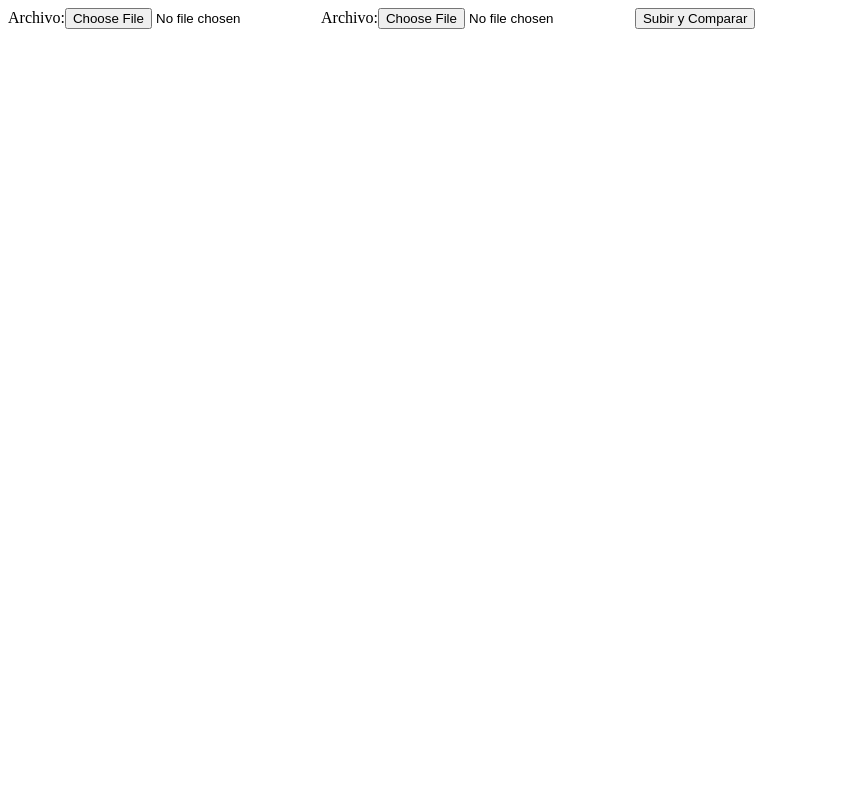
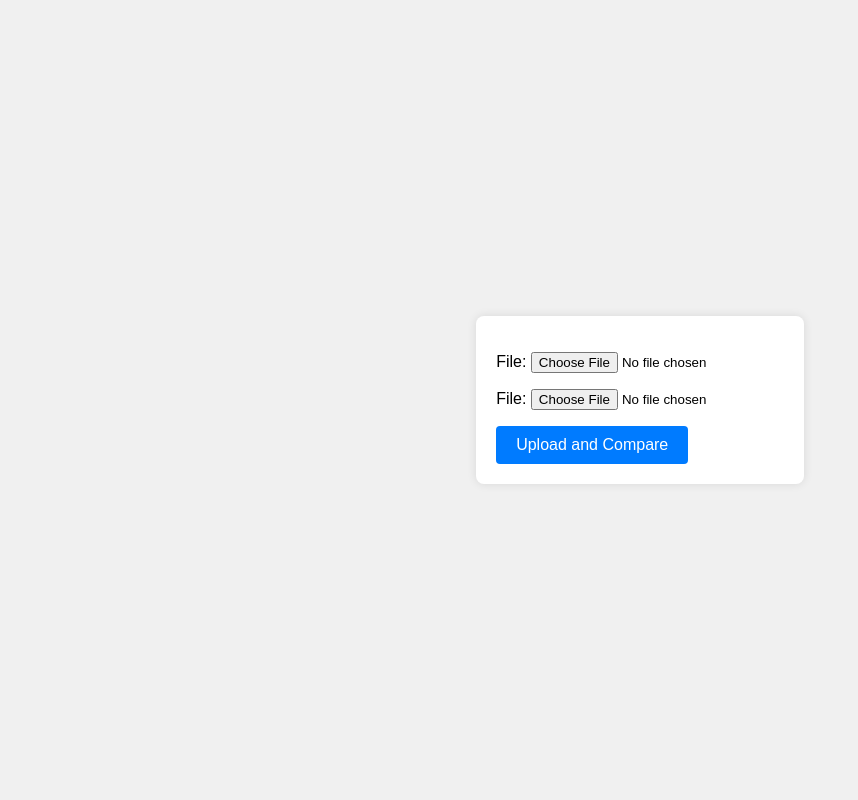
Before and after one commit to nose-cs/SRI-Plagiarism-Detection, a Django app: page / in a window 1280 px wide. Shown: the whole page, without its empty margins (0-858 px from the left). Run offline with Django 3.2, Linux system fonts and the light colour scheme.

Commit message:
gui improve

```diff
--- a/src/gui/detection/forms.py
+++ b/src/gui/detection/forms.py
@@ -4,4 +4,4 @@ from .models import Documento
 class DocumentoForm(forms.ModelForm):
     class Meta:
         model = Documento
-        fields = ('archivo', )
+        fields = ('file', )
--- a/src/gui/detection/models.py
+++ b/src/gui/detection/models.py
@@ -1,5 +1,6 @@
 from django.db import models
 
 class Documento(models.Model):
-    archivo = models.FileField(upload_to='documentos/')
-    fecha_subida = models.DateTimeField(auto_now_add=True)
+    name = models.TextField()
+    file = models.FileField(upload_to='documentos/')
+    upload_date = models.DateTimeField(auto_now_add=True)
--- a/src/gui/detection/templates/upload_and_compare.html
+++ b/src/gui/detection/templates/upload_and_compare.html
@@ -1,6 +1,46 @@
+<!DOCTYPE html>
+<html lang="es">
+<head>
+    <meta charset="UTF-8">
+    <title>File Upload</title>
+    <style>
+        body {
+            font-family: Arial, sans-serif;
+            background-color: #f0f0f0;
+            display: flex;
+            justify-content: center;
+            align-items: center;
+            height: 100vh;
+            margin: 0;
+        }
+        form {
+            background-color: #ffffff;
+            padding: 20px;
+            border-radius: 8px;
+            box-shadow: 0 0 10px rgba(0, 0, 0, 0.1);
+        }
+        button {
+            background-color: #007bff;
+            color: #ffffff;
+            padding: 10px 20px;
+            border: none;
+            border-radius: 4px;
+            cursor: pointer;
+            font-size: 16px;
+        }
+        button:hover {
+            background-color: #0056b3;
+        }
+    </style>
+</head>
+<body>
+
 <form method="post" enctype="multipart/form-data">
     {% csrf_token %}
-    {{ form1 }}
-    {{ form2 }}
-    <button type="submit">Subir y Comparar</button>
+    {{ form1.as_p }}
+    {{ form2.as_p }}
+    <button type="submit">Upload and Compare</button>
 </form>
+
+</body>
+</html>
--- a/src/gui/detection/views.py
+++ b/src/gui/detection/views.py
@@ -9,13 +9,26 @@ def upload_and_compare(request):
         form1 = DocumentoForm(request.POST, request.FILES, prefix="doc1")
         form2 = DocumentoForm(request.POST, request.FILES, prefix="doc2")
         if form1.is_valid() and form2.is_valid():
-            doc1 = form1.save()
-            doc2 = form2.save()
+            doc1_file = request.FILES.get('doc1-file', None)
+            doc2_file = request.FILES.get('doc2-file', None)
+
+            doc1 = form1.save(commit=False)
+            doc2 = form2.save(commit=False)
+
+            if doc1_file:
+                doc1.name = doc1_file.name
+            if doc2_file:
+                doc2.name = doc2_file.name
+
+            doc1.save()
+            doc2.save()
+
             return redirect('show_results', doc1_id=doc1.id, doc2_id=doc2.id)
     else:
         form1 = DocumentoForm(prefix="doc1")
         form2 = DocumentoForm(prefix="doc2")
     return render(request, 'upload_and_compare.html', {'form1': form1, 'form2': form2})
+
 
 def show_results(request, doc1_id, doc2_id):
     try:
@@ -24,7 +37,7 @@ def show_results(request, doc1_id, doc2_id):
     except Documento.DoesNotExist:
         raise Http404("Document doesn´t exists")
 
-    with open(doc1.archivo.path, 'r') as file1, open(doc2.archivo.path, 'r') as file2:
+    with open(doc1.file.path, 'r') as file1, open(doc2.file.path, 'r') as file2:
         doc1_text = file1.read()
         doc2_text = file2.read()
 
@@ -63,4 +76,4 @@ def show_results(request, doc1_id, doc2_id):
             doc2_text = doc2_text[:end] + "</span>" + doc2_text[end:]
             doc2_text = doc2_text[:start] + ("<span class='resaltado'>" if is_plagio else "<span class='resaltadoYellow'>") + doc2_text[start:]
 
-        return render(request, 'show_results.html', {'doc1_text': doc1_text, 'doc2_text': doc2_text})
+        return render(request, 'show_results.html', {'doc1_name': doc1.name, 'doc2_name': doc2.name, 'doc1_text': doc1_text, 'doc2_text': doc2_text})
```
Also changed, not shown: src/gui/detection/templates/font.css (added, +126 -0 lines), src/gui/detection/templates/show_results.html (+40 -9 lines), src/gui/detection/migrations/0002_auto_20240217_1759.py (added).
